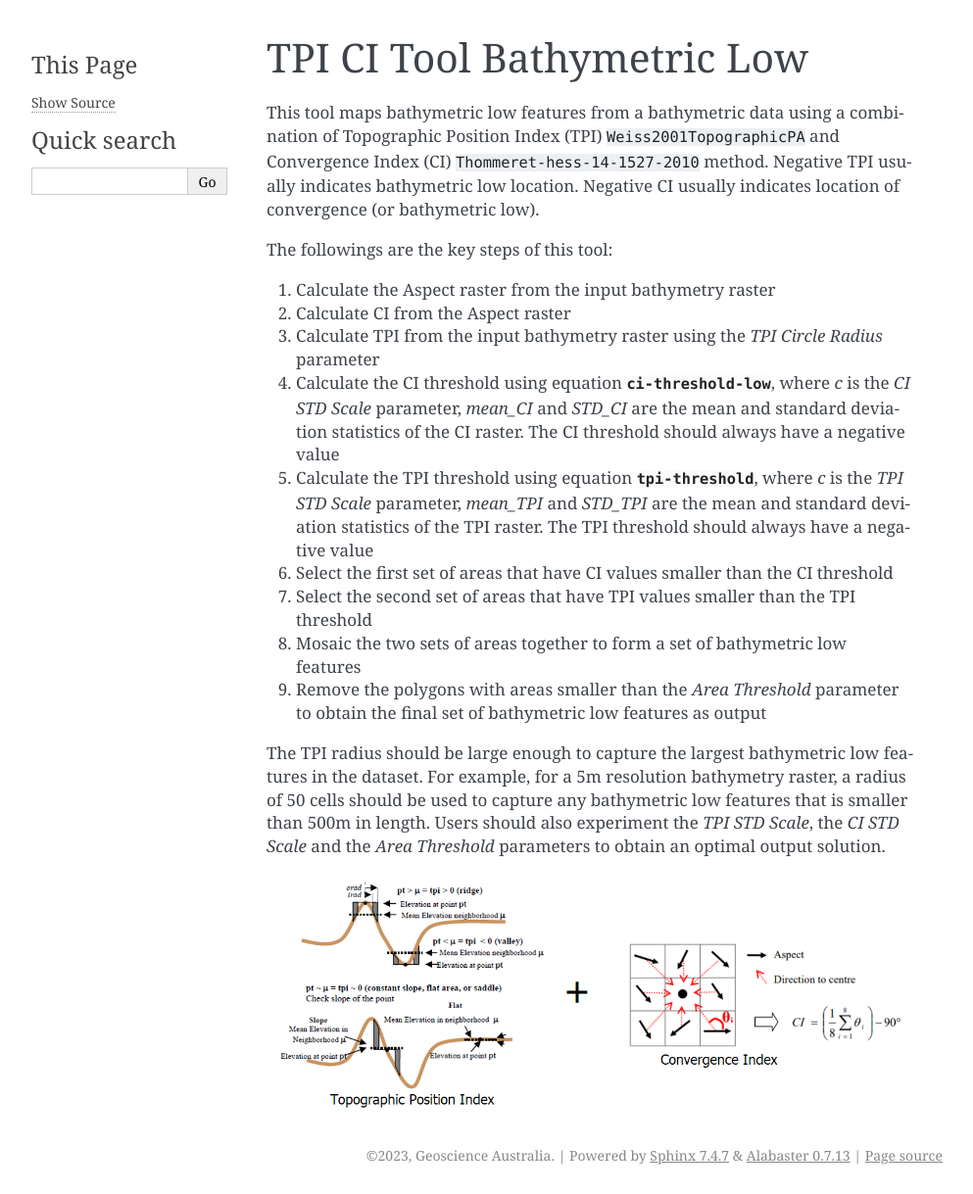
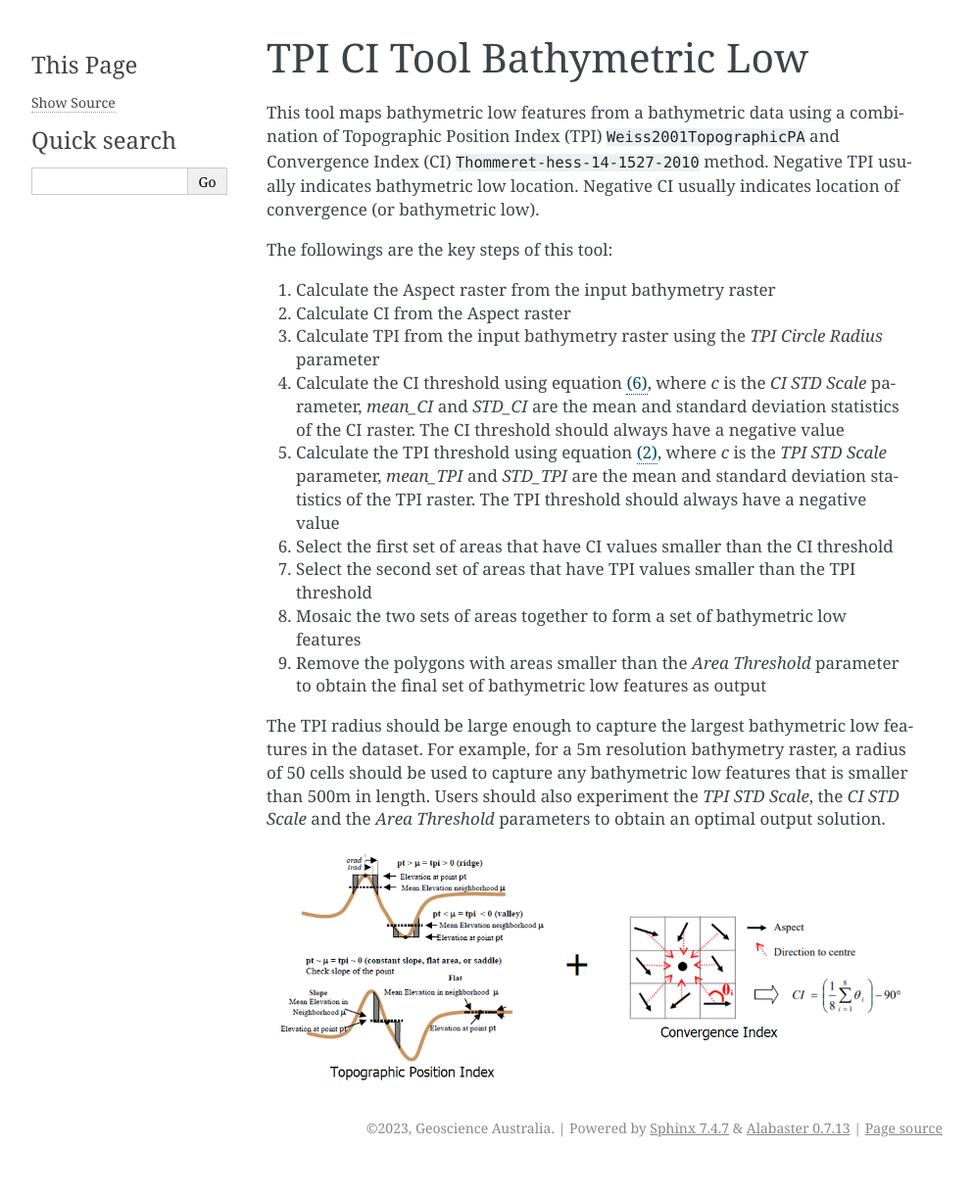
Before and after one commit to GeoscienceAustralia/GA-SaMMT, a Sphinx documentation site: the page built from docs/source/tpi_ci_tool_bathymetric_low.rst, in a window 1280 px wide. Shown: the whole page at 98% size, without its empty margins (148-1141 px from the left). Built offline with Sphinx 7.4.7, drawn with Linux system fonts in a browser that asks for light colours; cross-references to code outside the pages are shown as plain code; after the commit the page ends 1191 px from its top, so only the background shows below that.

Commit message:
Fixed incorrect eq refs

```diff
--- a/docs/source/tpi_ci_tool_bathymetric_low.rst
+++ b/docs/source/tpi_ci_tool_bathymetric_low.rst
@@ -11,8 +11,8 @@ The followings are the key steps of this tool:
 1. Calculate the Aspect raster from the input bathymetry raster
 2. Calculate CI from the Aspect raster
 3. Calculate TPI from the input bathymetry raster using the *TPI Circle Radius* parameter
-4. Calculate the CI threshold using equation :eq:`ci-threshold-low`, where *c* is the *CI STD Scale* parameter, *mean_CI* and *STD_CI* are the mean and standard deviation statistics of the CI raster. The CI threshold should always have a negative value
-5. Calculate the TPI threshold using equation :eq:`tpi-threshold`, where *c* is the *TPI STD Scale* parameter, *mean_TPI* and *STD_TPI* are the mean and standard deviation statistics of the TPI raster. The TPI threshold should always have a negative value
+4. Calculate the CI threshold using equation :eq:`ci-threshold`, where *c* is the *CI STD Scale* parameter, *mean_CI* and *STD_CI* are the mean and standard deviation statistics of the CI raster. The CI threshold should always have a negative value
+5. Calculate the TPI threshold using equation :eq:`tpi-threshold-low`, where *c* is the *TPI STD Scale* parameter, *mean_TPI* and *STD_TPI* are the mean and standard deviation statistics of the TPI raster. The TPI threshold should always have a negative value
 6. Select the first set of areas that have CI values smaller than the CI threshold
 7. Select the second set of areas that have TPI values smaller than the TPI threshold
 8. Mosaic the two sets of areas together to form a set of bathymetric low features
```
